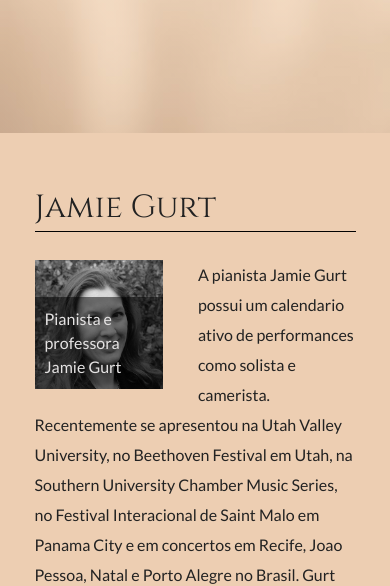
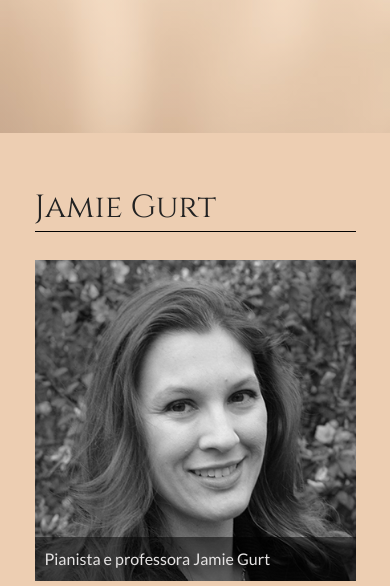
Before and after one commit to Naxus28/encontro_pianistas, a website: page jamie_gurt.html in a window 390 px wide. Shown: the part 551-1137 px from the top of the page. Drawn offline with Linux system fonts and the light colour scheme.

Commit message:
fixed img width for small devices on teachers page

```diff
--- a/scss/_base.scss
+++ b/scss/_base.scss
@@ -69,7 +69,6 @@ article{
 		float: left;
 		width: 40%;
 		margin-right: 35px;
-		// margin-bottom: 2px;
 		span.pianists_captions{
 			@include latoRegular();
 			position: absolute;
@@ -82,6 +81,10 @@ article{
 			font-size: 16px;
 			background: rgba(0,0,0, 0.5);
 			padding: 10px;
+		}
+		@media screen and (max-width: 600px){
+			width: 100%;
+			margin-bottom: 15px;
 		}
 	}
 	.pianists_wrapper{
```
Also changed, not shown: css/app.css, 1 other file.
